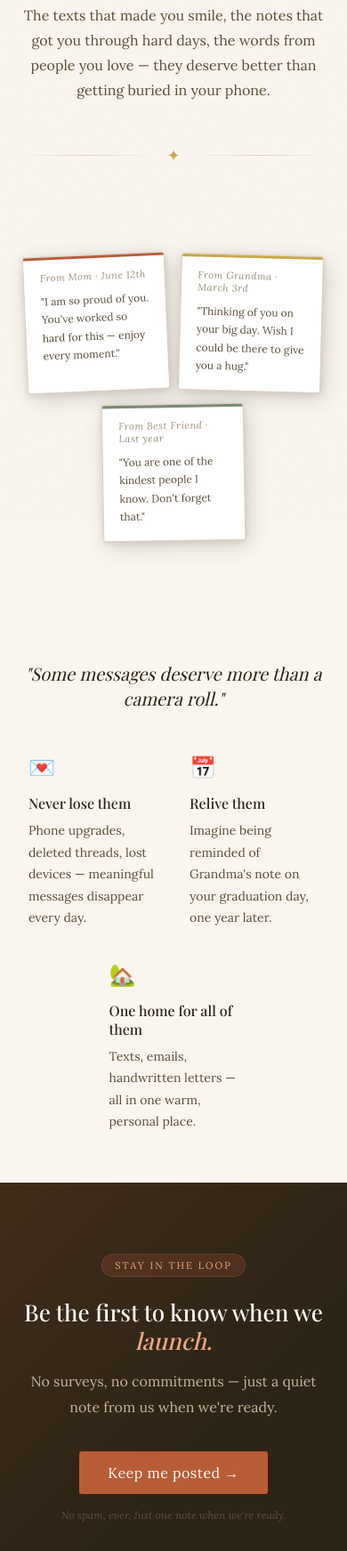
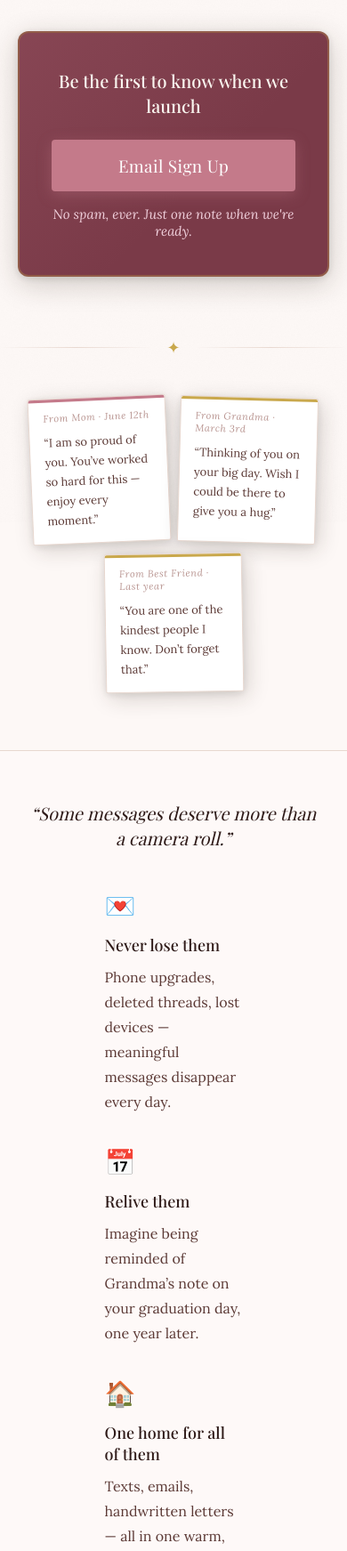
Before and after one commit to eml4m/landing-page, a plain HTML site: page index.html in a window 390 px wide. Shown: the part 257-2000 px from the top of the page at 89% size. Drawn offline with nearby package versions, Linux system fonts and the light colour scheme; a web font is replaced by a local one.

Commit message:
Add files via upload

```diff
--- a/index.html
+++ b/index.html
@@ -7,18 +7,18 @@
 <link href="https://fonts.googleapis.com/css2?family=Playfair+Display:ital,wght@0,400;0,500;0,700;1,400;1,500&family=Lora:ital,wght@0,400;0,500;1,400&display=swap" rel="stylesheet">
 <style>
   :root {
-    --cream: #FAF6EF;
-    --warm-white: #FDF9F4;
-    --parchment: #F0E8D8;
-    --ink: #2C2416;
-    --ink-light: #5C4F3A;
-    --ink-faint: #9C8E7A;
-    --rust: #B85C38;
-    --rust-light: #D4785A;
-    --sage: #7A8C6E;
-    --sage-dark: #5A6E50;
+    --cream: #FDF8F6;
+    --warm-white: #FEF9F8;
+    --parchment: #F5EAE6;
+    --ink: #2E1A18;
+    --ink-light: #5C3A36;
+    --ink-faint: #B89490;
+    --rose: #C47A8A;
+    --rose-light: #D99AAA;
+    --rose-dark: #7A3A48;
     --gold: #C9A84C;
-    --border: #DDD0BC;
+    --gold-light: #E8C97A;
+    --border: #E8D8D0;
   }
 
   * { margin: 0; padding: 0; box-sizing: border-box; }
@@ -27,6 +27,7 @@
     background-color: var(--cream);
     color: var(--ink);
     font-family: 'Lora', Georgia, serif;
+    font-size: 18px;
     min-height: 100vh;
     overflow-x: hidden;
   }
@@ -43,25 +44,14 @@
   .top-border {
     width: 100%;
     height: 6px;
-    background: linear-gradient(90deg, var(--rust) 0%, var(--gold) 50%, var(--rust) 100%);
+    background: linear-gradient(90deg, var(--rose) 0%, var(--gold) 50%, var(--rose) 100%);
   }
 
   /* Hero */
   header {
     text-align: center;
-    padding: 64px 24px 44px;
+    padding: 44px 24px 36px;
     position: relative;
-  }
-
-  .eyebrow {
-    font-family: 'Lora', serif;
-    font-style: italic;
-    font-size: 14px;
-    color: var(--rust);
-    letter-spacing: 0.12em;
-    margin-bottom: 20px;
-    opacity: 0;
-    animation: fadeUp 0.8s ease forwards 0.2s;
   }
 
   h1 {
@@ -71,32 +61,97 @@
     line-height: 1.15;
     color: var(--ink);
     max-width: 820px;
-    margin: 0 auto 28px;
+    margin: 0 auto 20px;
     opacity: 0;
-    animation: fadeUp 0.9s ease forwards 0.4s;
+    animation: fadeUp 0.9s ease forwards 0.2s;
   }
 
-  h1 em { font-style: italic; color: var(--rust); }
+  h1 em { font-style: italic; color: var(--rose); }
 
   .subheadline {
     font-family: 'Lora', serif;
-    font-size: clamp(16px, 2vw, 19px);
+    font-size: clamp(17px, 2.2vw, 21px);
     line-height: 1.75;
     color: var(--ink-light);
     max-width: 560px;
-    margin: 0 auto 48px;
+    margin: 0 auto 32px;
     opacity: 0;
-    animation: fadeUp 1s ease forwards 0.6s;
+    animation: fadeUp 1s ease forwards 0.4s;
   }
 
+  /* Email CTA — clean, no box, just a prominent button */
+  .email-cta-wrap {
+    margin: 0 auto 40px;
+    max-width: 540px;
+    opacity: 0;
+    animation: fadeUp 1s ease forwards 0.55s;
+    background: var(--rose-dark);
+    border-radius: 12px;
+    padding: 40px 36px;
+    box-shadow: 0 8px 32px rgba(44,36,22,0.22), 0 2px 8px rgba(44,36,22,0.12);
+    border: 2px solid rgba(201,168,76,0.3);
+    position: relative;
+    overflow: hidden;
+  }
+
+  .email-cta-wrap::before {
+    content: '';
+    position: absolute;
+    inset: 0;
+    background: linear-gradient(135deg, rgba(196,122,138,0.18) 0%, transparent 60%);
+    pointer-events: none;
+  }
+
+  .email-cta-label {
+    display: block;
+    font-family: 'Playfair Display', serif;
+    font-size: clamp(20px, 2.8vw, 26px);
+    font-weight: 500;
+    color: #FAF6EF;
+    margin-bottom: 24px;
+    line-height: 1.4;
+    position: relative;
+  }
+
+  .email-cta-btn {
+    display: inline-block;
+    font-family: 'Playfair Display', serif;
+    font-size: clamp(19px, 2.5vw, 23px);
+    color: white;
+    background: var(--rose);
+    border-radius: 4px;
+    padding: 20px 48px;
+    text-decoration: none;
+    transition: all 0.25s ease;
+    letter-spacing: 0.02em;
+    box-shadow: 0 4px 16px rgba(196,122,138,0.35);
+    position: relative;
+  }
+
+  .email-cta-btn:hover {
+    background: var(--rose-light);
+    transform: translateY(-2px);
+    box-shadow: 0 8px 24px rgba(196,122,138,0.5);
+  }
+
+  .email-cta-reassurance {
+    display: block;
+    font-size: 15px;
+    color: #F0D0DC;
+    font-style: italic;
+    margin-top: 16px;
+    position: relative;
+  }
+
+  /* Divider */
   .divider {
     display: flex;
     align-items: center;
     gap: 16px;
-    max-width: 400px;
-    margin: 0 auto 56px;
+    max-width: 420px;
+    margin: 0 auto 44px;
     opacity: 0;
-    animation: fadeUp 1s ease forwards 0.7s;
+    animation: fadeUp 1s ease forwards 0.65s;
   }
 
   .divider-line {
@@ -113,10 +168,10 @@
     justify-content: center;
     gap: 20px;
     padding: 0 24px;
-    margin-bottom: 72px;
+    margin-bottom: 64px;
     flex-wrap: wrap;
     opacity: 0;
-    animation: fadeUp 1s ease forwards 0.8s;
+    animation: fadeUp 1s ease forwards 0.75s;
   }
 
   .note-card {
@@ -133,7 +188,7 @@
 
   .note-card:hover {
     transform: rotate(0deg) translateY(-4px);
-    box-shadow: 6px 12px 32px rgba(44,36,22,0.22), 0 2px 8px rgba(44,36,22,0.12);
+    box-shadow: 6px 12px 32px rgba(44,36,22,0.22);
   }
 
   .note-card::before {
@@ -147,25 +202,28 @@
 
   .note-from {
     font-style: italic;
-    font-size: 11px;
+    font-size: 13px;
     color: var(--ink-faint);
     letter-spacing: 0.05em;
     margin-bottom: 10px;
   }
 
   .note-text {
-    font-size: 13.5px;
+    font-size: 15px;
     line-height: 1.7;
     color: var(--ink-light);
   }
 
   /* Why section */
   .why-section {
-    padding: 64px 24px 56px;
+    padding: 56px 28px 48px;
     text-align: center;
+    background: var(--warm-white);
+    border-top: 1px solid var(--border);
+    border-bottom: 1px solid var(--border);
   }
 
-  .why-inner { max-width: 700px; margin: 0 auto; }
+  .why-inner { max-width: 720px; margin: 0 auto; }
 
   .why-heading {
     font-family: 'Playfair Display', serif;
@@ -173,7 +231,7 @@
     font-weight: 400;
     font-style: italic;
     color: var(--ink);
-    margin-bottom: 48px;
+    margin-bottom: 44px;
     line-height: 1.4;
   }
 
@@ -185,208 +243,105 @@
     text-align: left;
   }
 
-  .why-item { max-width: 195px; }
-
-  .why-ornament { font-size: 24px; margin-bottom: 14px; display: block; }
+  .why-item { max-width: 200px; }
+  .why-ornament { font-size: 28px; margin-bottom: 14px; display: block; }
 
   .why-title {
     font-family: 'Playfair Display', serif;
-    font-size: 16px;
+    font-size: 18px;
     font-weight: 500;
     color: var(--ink);
-    margin-bottom: 8px;
+    margin-bottom: 10px;
   }
 
-  .why-text { font-size: 14px; line-height: 1.75; color: var(--ink-light); }
+  .why-text { font-size: 16px; line-height: 1.75; color: var(--ink-light); }
 
-  /* Section tag */
-  .section-tag {
-    display: inline-block;
-    font-size: 11px;
-    letter-spacing: 0.18em;
-    text-transform: uppercase;
-    padding: 5px 14px;
-    border-radius: 20px;
-    margin-bottom: 24px;
-  }
-
-  /* Email section — dark */
-  .email-section {
-    background: #2C2416;
-    padding: 80px 24px;
+  /* Survey section */
+  .survey-section {
+    background: var(--rose-dark);
+    padding: 88px 28px;
     text-align: center;
     position: relative;
     overflow: hidden;
-  }
-
-  .email-section::before {
-    content: '';
-    position: absolute;
-    inset: 0;
-    background: linear-gradient(135deg, rgba(184,92,56,0.15) 0%, transparent 60%);
-    pointer-events: none;
-  }
-
-  .email-inner {
-    max-width: 520px;
-    margin: 0 auto;
-    position: relative;
-  }
-
-  .section-tag-rust {
-    background: rgba(184,92,56,0.2);
-    color: #E8A882;
-    border: 1px solid rgba(184,92,56,0.3);
-  }
-
-  .email-heading {
-    font-family: 'Playfair Display', serif;
-    font-size: clamp(26px, 4vw, 38px);
-    font-weight: 500;
-    color: #FAF6EF;
-    margin-bottom: 14px;
-    line-height: 1.25;
-  }
-
-  .email-heading em { font-style: italic; color: #E8A882; }
-
-  .email-body {
-    font-size: 16px;
-    line-height: 1.8;
-    color: #C4B49A;
-    margin-bottom: 36px;
-  }
-
-  .email-btn {
-    display: inline-block;
-    font-family: 'Lora', serif;
-    font-size: 17px;
-    color: white;
-    background: var(--rust);
-    border-radius: 3px;
-    padding: 16px 44px;
-    text-decoration: none;
-    transition: all 0.25s ease;
-    letter-spacing: 0.03em;
-  }
-
-  .email-btn:hover {
-    background: var(--rust-light);
-    transform: translateY(-2px);
-    box-shadow: 0 6px 20px rgba(184,92,56,0.4);
-  }
-
-  .email-reassurance {
-    display: block;
-    margin-top: 16px;
-    font-size: 12px;
-    color: #5C5042;
-    font-style: italic;
-  }
-
-  /* Or divider */
-  .or-divider {
-    position: relative;
-    height: 32px;
-    background: linear-gradient(180deg, #2C2416 50%, var(--warm-white) 50%);
-  }
-
-  .or-label {
-    position: absolute;
-    left: 50%;
-    transform: translateX(-50%);
-    background: var(--parchment);
-    border: 1px solid var(--border);
-    border-radius: 20px;
-    padding: 6px 20px;
-    font-size: 11px;
-    letter-spacing: 0.14em;
-    text-transform: uppercase;
-    color: var(--ink-faint);
-    font-style: italic;
-    white-space: nowrap;
-    top: 50%;
-    margin-top: -14px;
-  }
-
-  /* Survey section — light */
-  .survey-section {
-    background: var(--warm-white);
-    border-top: 4px solid var(--border);
-    padding: 80px 24px;
-    text-align: center;
-    position: relative;
   }
 
   .survey-section::before {
     content: '';
     position: absolute;
     inset: 0;
-    background: linear-gradient(180deg, rgba(122,140,110,0.06) 0%, transparent 50%);
+    background: linear-gradient(135deg, rgba(0,0,0,0.15) 0%, transparent 60%);
     pointer-events: none;
   }
 
   .survey-inner {
-    max-width: 520px;
+    max-width: 560px;
     margin: 0 auto;
     position: relative;
   }
 
-  .section-tag-sage {
-    background: rgba(122,140,110,0.12);
-    color: var(--sage-dark);
-    border: 1px solid rgba(122,140,110,0.25);
+  .survey-tag {
+    display: inline-block;
+    font-size: 12px;
+    letter-spacing: 0.16em;
+    text-transform: uppercase;
+    padding: 5px 14px;
+    border-radius: 20px;
+    margin-bottom: 20px;
+    background: rgba(255,255,255,0.12);
+    color: rgba(255,255,255,0.8);
+    border: 1px solid rgba(255,255,255,0.2);
   }
 
   .survey-heading {
     font-family: 'Playfair Display', serif;
-    font-size: clamp(26px, 4vw, 38px);
+    font-size: clamp(28px, 4vw, 42px);
     font-weight: 500;
-    color: var(--ink);
-    margin-bottom: 14px;
-    line-height: 1.25;
+    color: #FAF6EF;
+    margin-bottom: 16px;
+    line-height: 1.2;
   }
 
-  .survey-heading em { font-style: italic; color: var(--sage-dark); }
+  .survey-heading em { font-style: italic; color: #D4E8C8; }
 
   .survey-body {
-    font-size: 16px;
+    font-size: 18px;
     line-height: 1.8;
-    color: var(--ink-light);
-    margin-bottom: 36px;
+    color: rgba(250,246,239,0.75);
+    margin-bottom: 40px;
   }
 
   .survey-btn {
     display: inline-block;
     font-family: 'Lora', serif;
-    font-size: 17px;
-    color: white;
-    background: var(--sage-dark);
-    border-radius: 3px;
-    padding: 16px 44px;
+    font-size: 19px;
+    color: var(--rose-dark);
+    background: #FAF6EF;
+    border-radius: 4px;
+    padding: 18px 48px;
     text-decoration: none;
     transition: all 0.25s ease;
     letter-spacing: 0.03em;
+    font-weight: 500;
   }
 
   .survey-btn:hover {
-    background: var(--sage);
+    background: white;
     transform: translateY(-2px);
-    box-shadow: 0 6px 20px rgba(90,110,80,0.28);
+    box-shadow: 0 8px 24px rgba(0,0,0,0.2);
   }
 
   .survey-reassurance {
     display: block;
-    margin-top: 14px;
-    font-size: 12px;
-    color: var(--ink-faint);
+    margin-top: 18px;
+    font-size: 14px;
+    color: rgba(250,246,239,0.5);
     font-style: italic;
   }
 
   footer {
     text-align: center;
-    padding: 40px 24px;
-    font-size: 13px;
+    padding: 36px 24px;
+    font-size: 14px;
     color: var(--ink-faint);
     font-style: italic;
     border-top: 1px solid var(--border);
@@ -394,16 +349,20 @@
   }
 
   @keyframes fadeUp {
-    from { opacity: 0; transform: translateY(16px); }
+    from { opacity: 0; transform: translateY(14px); }
     to { opacity: 1; transform: translateY(0); }
   }
 
-  @media (max-width: 600px) {
-    .notes-preview { gap: 14px; }
-    .note-card { max-width: 160px; padding: 16px 18px; }
-    .note-text { font-size: 12px; }
-    .why-item { max-width: 145px; }
-    .email-btn, .survey-btn { padding: 14px 32px; font-size: 16px; }
+  @media (max-width: 640px) {
+    header { padding: 32px 20px 28px; }
+    .email-cta-btn { padding: 16px 28px; width: 100%; max-width: 340px; display: block; margin: 0 auto; }
+    .notes-preview { gap: 12px; }
+    .note-card { max-width: 155px; padding: 14px 16px; }
+    .note-text { font-size: 13px; }
+    .note-from { font-size: 11px; }
+    .why-item { max-width: 155px; }
+    .survey-section { padding: 64px 20px; }
+    .survey-btn { padding: 16px 28px; font-size: 17px; width: 100%; max-width: 340px; display: block; margin: 0 auto; }
   }
 </style>
 </head>
@@ -411,87 +370,78 @@
 
 <div class="top-border"></div>
 
-<!-- Hero -->
 <header>
-  <p class="eyebrow">Messages that stay with you</p>
   <h1>Some messages are too <em>important</em> to lose.</h1>
   <p class="subheadline">The texts that made you smile, the notes that got you through hard days, the words from people you love — they deserve better than getting buried in your phone.</p>
-  <div class="divider">
-    <div class="divider-line"></div>
-    <div class="divider-ornament">✦</div>
-    <div class="divider-line"></div>
+
+  <!-- Email CTA — clean and prominent, no box -->
+  <div class="email-cta-wrap">
+    <span class="email-cta-label">Be the first to know when we launch</span>
+    <a class="email-cta-btn" href="https://forms.office.com/Pages/ResponsePage.aspx?id=DQSIkWdsW0yxEjajBLZtrQAAAAAAAAAAAANAARLN9rFUNzlKQTRINEFWREVPVzVZM1FHMlM1MlFHWi4u" target="_blank">Email Sign Up</a>
+    <span class="email-cta-reassurance">No spam, ever. Just one note when we're ready.</span>
   </div>
 </header>
 
+<!-- Divider -->
+<div class="divider">
+  <div class="divider-line"></div>
+  <div class="divider-ornament">&#10022;</div>
+  <div class="divider-line"></div>
+</div>
+
 <!-- Note cards -->
 <div class="notes-preview">
-  <div class="note-card" style="--rot: -2.5deg; --accent-color: var(--rust);">
-    <div class="note-from">From Mom · June 12th</div>
-    <div class="note-text">"I am so proud of you. You've worked so hard for this — enjoy every moment."</div>
+  <div class="note-card" style="--rot: -2.5deg; --accent-color: var(--rose);">
+    <div class="note-from">From Mom &middot; June 12th</div>
+    <div class="note-text">&ldquo;I am so proud of you. You&rsquo;ve worked so hard for this &mdash; enjoy every moment.&rdquo;</div>
   </div>
   <div class="note-card" style="--rot: 1.5deg; --accent-color: var(--gold);">
-    <div class="note-from">From Grandma · March 3rd</div>
-    <div class="note-text">"Thinking of you on your big day. Wish I could be there to give you a hug."</div>
+    <div class="note-from">From Grandma &middot; March 3rd</div>
+    <div class="note-text">&ldquo;Thinking of you on your big day. Wish I could be there to give you a hug.&rdquo;</div>
   </div>
-  <div class="note-card" style="--rot: -1deg; --accent-color: var(--sage);">
-    <div class="note-from">From Best Friend · Last year</div>
-    <div class="note-text">"You are one of the kindest people I know. Don't forget that."</div>
+  <div class="note-card" style="--rot: -1deg; --accent-color: var(--gold);">
+    <div class="note-from">From Best Friend &middot; Last year</div>
+    <div class="note-text">&ldquo;You are one of the kindest people I know. Don&rsquo;t forget that.&rdquo;</div>
   </div>
 </div>
 
 <!-- Why -->
 <div class="why-section">
   <div class="why-inner">
-    <h3 class="why-heading">"Some messages deserve more than a camera roll."</h3>
+    <h3 class="why-heading">&ldquo;Some messages deserve more than a camera roll.&rdquo;</h3>
     <div class="why-grid">
       <div class="why-item">
-        <span class="why-ornament">💌</span>
+        <span class="why-ornament">&#128140;</span>
         <div class="why-title">Never lose them</div>
-        <div class="why-text">Phone upgrades, deleted threads, lost devices — meaningful messages disappear every day.</div>
+        <div class="why-text">Phone upgrades, deleted threads, lost devices &mdash; meaningful messages disappear every day.</div>
       </div>
       <div class="why-item">
-        <span class="why-ornament">📅</span>
+        <span class="why-ornament">&#128197;</span>
         <div class="why-title">Relive them</div>
-        <div class="why-text">Imagine being reminded of Grandma's note on your graduation day, one year later.</div>
+        <div class="why-text">Imagine being reminded of Grandma&rsquo;s note on your graduation day, one year later.</div>
       </div>
       <div class="why-item">
-        <span class="why-ornament">🏡</span>
+        <span class="why-ornament">&#127968;</span>
         <div class="why-title">One home for all of them</div>
-        <div class="why-text">Texts, emails, handwritten letters — all in one warm, personal place.</div>
+        <div class="why-text">Texts, emails, handwritten letters &mdash; all in one warm, personal place.</div>
       </div>
     </div>
   </div>
 </div>
 
-<!-- Email signup — dark section -->
-<section class="email-section">
-  <div class="email-inner">
-    <span class="section-tag section-tag-rust">Stay in the loop</span>
-    <h2 class="email-heading">Be the first to know when we <em>launch.</em></h2>
-    <p class="email-body">No surveys, no commitments — just a quiet note from us when we're ready.</p>
-    <a class="email-btn" href="https://forms.office.com/Pages/ResponsePage.aspx?id=DQSIkWdsW0yxEjajBLZtrQAAAAAAAAAAAANAARLN9rFUNzlKQTRINEFWREVPVzVZM1FHMlM1MlFHWi4u" target="_blank">Keep me posted →</a>
-    <span class="email-reassurance">No spam, ever. Just one note when we're ready.</span>
-  </div>
-</section>
-
-<!-- Or divider -->
-<div class="or-divider">
-  <div class="or-label">or</div>
-</div>
-
-<!-- Survey — light section -->
+<!-- Survey -->
 <section class="survey-section">
   <div class="survey-inner">
-    <span class="section-tag section-tag-sage">Share your experience</span>
+    <span class="survey-tag">Share your experience</span>
     <h2 class="survey-heading">Help us build something <em>worth keeping.</em></h2>
-    <p class="survey-body">Have 2 minutes? We'd love to hear about your experience with saving meaningful messages. Your answers shape everything we build.</p>
-    <a class="survey-btn" href="https://forms.microsoft.com/Pages/ResponsePage.aspx?id=IdgT-Wi0e0SoSo6IZwU1mj6S6a3ymLZHnNLSVjGOKfJUMzYwR0szTFNHVjQxWkQwNDhETjlIS1ozUi4u" target="_blank">Take the 2-minute survey →</a>
-    <span class="survey-reassurance">Takes less than 2 minutes · Your answers are kept private.</span>
+    <p class="survey-body">Have 2 minutes? Your experience shapes everything we build.</p>
+    <a class="survey-btn" href="https://forms.microsoft.com/Pages/ResponsePage.aspx?id=IdgT-Wi0e0SoSo6IZwU1mj6S6a3ymLZHnNLSVjGOKfJUMzYwR0szTFNHVjQxWkQwNDhETjlIS1ozUi4u" target="_blank">Take the 2-minute survey &rarr;</a>
+    <span class="survey-reassurance">Takes less than 2 minutes &middot; Your answers are kept private.</span>
   </div>
 </section>
 
 <footer>
-  Made with care · Your responses are private and will only be used to improve this product.
+  Made with care &middot; Your responses are private and will only be used to improve this product.
 </footer>
 
 </body>
```
